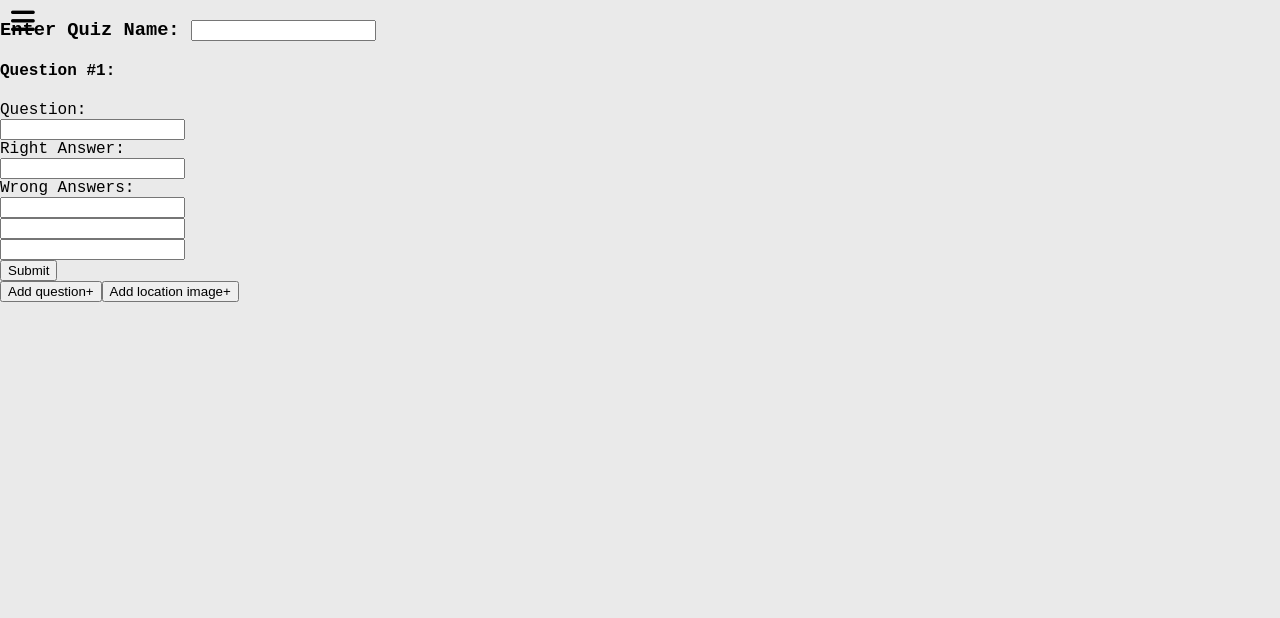
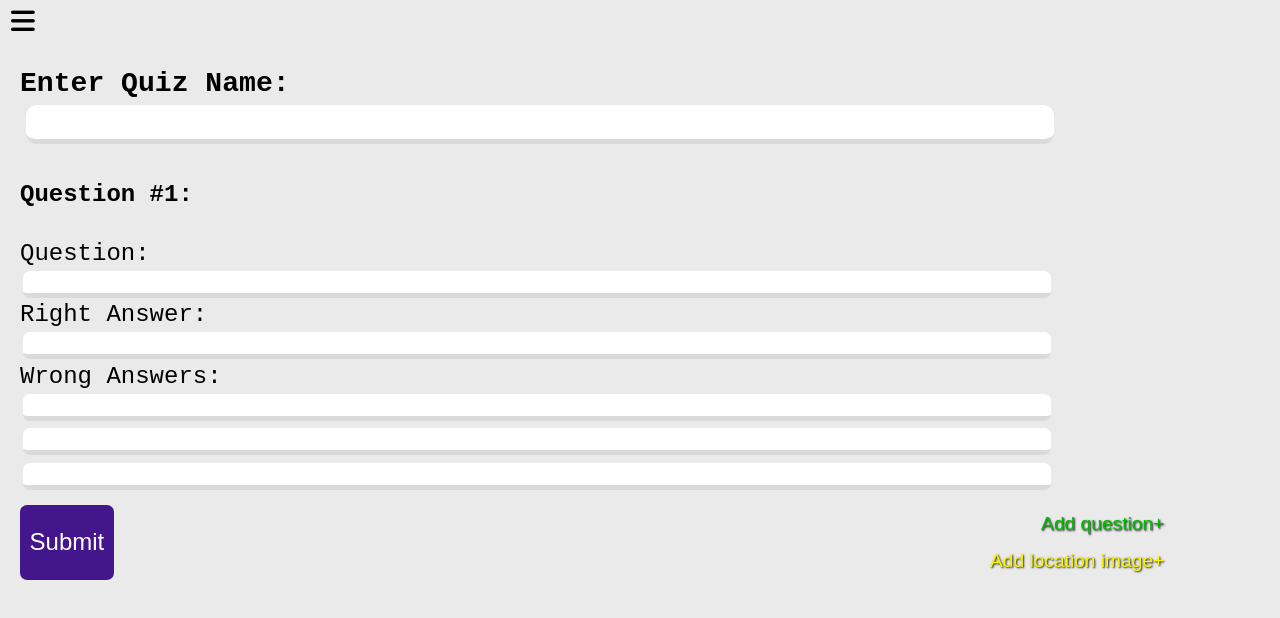
Before and after one commit to Ziv5ha/quiz-react, a React (Create React App) app in the folder front/: page /createQuiz in a window 1280 px wide. Shown: the top 618 px of the page. Built offline with nearby package versions, Linux system fonts and the light colour scheme; the HTML template or start-up script is replaced by a standard one.

Commit message:
createQuiz styling

```diff
--- a/front/src/Home.tsx
+++ b/front/src/Home.tsx
@@ -5,6 +5,7 @@ export default function Home() {
   return (
     <div>
       <Navbar />
+      <h1>WIP</h1>
     </div>
   );
 }
--- a/front/src/createQuiz/CreateQuiz.tsx
+++ b/front/src/createQuiz/CreateQuiz.tsx
@@ -4,6 +4,7 @@ import Navbar from '../global-components/Navbar';
 import LocationImg from './components/LocationImg';
 import Question from './components/Question';
 import { QuestionArrContext } from './components/QuestionContext';
+import './styles/createQuiz.css';
 
 export default function CreateQuiz() {
   const [questionIndex, setQuestionIndex] = useState(0);
@@ -49,6 +50,7 @@ export default function CreateQuiz() {
     <QuestionArrContext.Provider value={{ questionArr, setQuestionArr }}>
       <Navbar />
       <form
+        className='new-quiz-form'
         onSubmit={async (e) => {
           e.preventDefault();
           try {
@@ -66,10 +68,14 @@ export default function CreateQuiz() {
           <input type='text' value={quizName} onChange={changeQuizName}></input>
         </h3>
         {questionsElems}
-        <button type='submit'>Submit</button>
+        <div className='form-btn-container'>
+          <button type='submit'>Submit</button>
+          <div className='add-questions-container'>
+            <button onClick={addQuestion}>Add question+</button>
+            <button onClick={addLocationImg}>Add location image+</button>
+          </div>
+        </div>
       </form>
-      <button onClick={addQuestion}>Add question+</button>
-      <button onClick={addLocationImg}>Add location image+</button>
     </QuestionArrContext.Provider>
   );
 }
--- /dev/null
+++ b/front/src/createQuiz/styles/createQuiz.css
@@ -0,0 +1,62 @@
+.new-quiz-form {
+  position: absolute;
+  top: 5vh;
+  left: 20px;
+  height: 90vh;
+  overflow-y: scroll;
+  font-size: 1.5em;
+}
+.new-quiz-form input {
+  border: none;
+  border-radius: 0.4em;
+  border-bottom: 5px solid #dadada;
+  /* box-shadow: 0 0 2px 0.5px rgb(114, 114, 114); */
+}
+.new-quiz-form > h3 > input {
+  width: 80vw;
+  margin: 0.2em;
+  font-size: 1em;
+}
+.new-quiz-form > div > input {
+  width: 80vw;
+  margin: 0.2em;
+  font-size: 0.7em;
+}
+.new-quiz-form > div > img {
+  width: 82vw;
+  margin: 0.2em;
+  font-size: 0.7em;
+}
+
+.form-btn-container {
+  margin-top: 0.5em;
+  display: flex;
+  width: 90vw;
+  justify-content: space-between;
+}
+.form-btn-container button {
+  border: none;
+  background-color: #44168b;
+  color: white;
+  border-radius: 0.3em;
+  padding: 0.4em;
+}
+.form-btn-container > button {
+  font-size: 1em;
+}
+.add-questions-container {
+  display: flex;
+  flex-direction: column;
+}
+.add-questions-container > button {
+  background-color: #eaeaea;
+  text-align: end;
+  font-size: 0.8em;
+  text-shadow: 1px 1px 2px rgba(0, 0, 0, 0.9);
+}
+.add-questions-container > button:nth-child(1) {
+  color: rgb(0, 189, 0);
+}
+.add-questions-container > button:nth-child(2) {
+  color: rgb(250, 246, 0);
+}
--- a/front/src/global-components/styles/navbar.css
+++ b/front/src/global-components/styles/navbar.css
@@ -15,6 +15,7 @@
   text-decoration: none;
   white-space: nowrap;
   transition: all 0.4s;
+  z-index: 100;
 }
 .nav-menu > a {
   padding: 0.3em;
```
